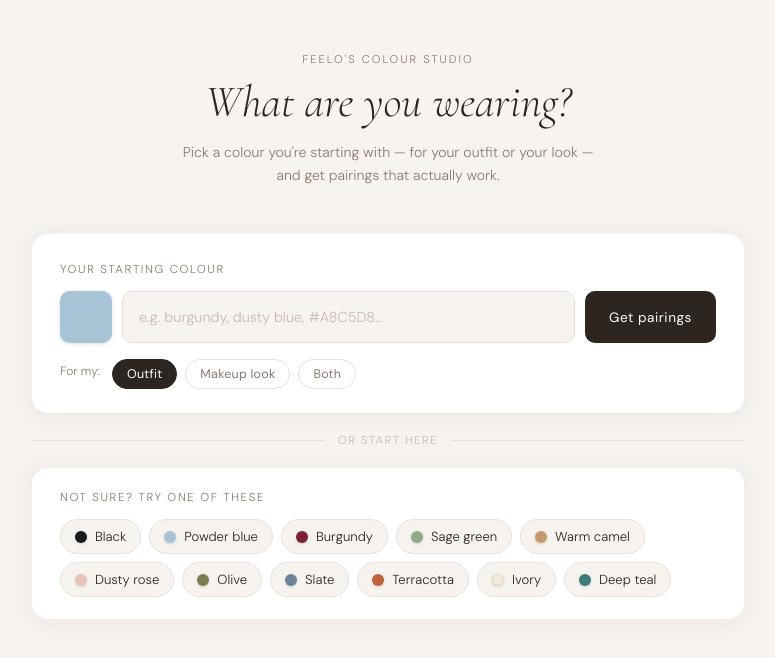
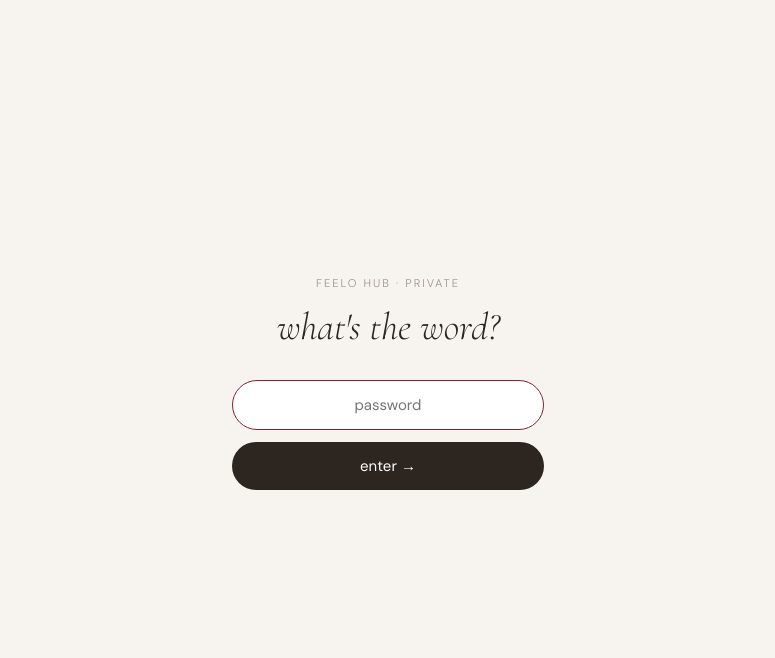
Before and after one commit to lunatheomilo/feelo-hub, a website: page public/colour-tool.html in a window 1280 px wide. Shown: the whole page, without its empty margins (252-1027 px from the left). Drawn offline with nearby package versions, Linux system fonts and the light colour scheme.

Commit message:
update colour pills

```diff
--- a/public/colour-tool.html
+++ b/public/colour-tool.html
@@ -460,6 +460,120 @@
 </style>
 </head>
 <body>
+
+  <!-- Password gate -->
+  <div id="auth-gate" style="
+    display: flex;
+    align-items: center;
+    justify-content: center;
+    min-height: 100vh;
+    background: #F7F4F0;
+    font-family: 'DM Sans', sans-serif;
+  ">
+    <div style="width: 100%; max-width: 360px; padding: 0 24px; text-align: center;">
+      <p style="
+        font-size: 0.7rem;
+        letter-spacing: 0.18em;
+        text-transform: uppercase;
+        color: #A0908A;
+        margin: 0 0 16px;
+      ">feelo hub · private</p>
+      <h2 style="
+        font-family: 'Cormorant Garamond', Georgia, serif;
+        font-size: 2.4rem;
+        font-weight: 300;
+        font-style: italic;
+        color: #2C2520;
+        margin: 0 0 32px;
+        line-height: 1.1;
+      ">what's the word?</h2>
+      <input
+        id="auth-input"
+        type="password"
+        placeholder="password"
+        autocomplete="current-password"
+        style="
+          width: 100%;
+          padding: 14px 18px;
+          background: #fff;
+          border: 1.5px solid #E8E0D8;
+          border-radius: 999px;
+          color: #2C2520;
+          font-family: 'DM Sans', sans-serif;
+          font-size: 15px;
+          outline: none;
+          box-sizing: border-box;
+          text-align: center;
+          margin-bottom: 12px;
+          transition: border-color 0.2s;
+        "
+      />
+      <button
+        id="auth-submit"
+        type="button"
+        style="
+          width: 100%;
+          padding: 14px 18px;
+          background: #2C2520;
+          border: none;
+          border-radius: 999px;
+          color: #fff;
+          font-family: 'DM Sans', sans-serif;
+          font-size: 15px;
+          cursor: pointer;
+          transition: opacity 0.2s;
+        "
+      >enter →</button>
+      <p id="auth-error" style="
+        margin: 16px 0 0;
+        font-size: 0.75rem;
+        color: #7D2235;
+        letter-spacing: 0.04em;
+        min-height: 18px;
+      "></p>
+    </div>
+  </div>
+
+  <script>
+    (function () {
+      var gate = document.getElementById('auth-gate');
+      var main = document.getElementById('main-content');
+      var input = document.getElementById('auth-input');
+      var submit = document.getElementById('auth-submit');
+      var error = document.getElementById('auth-error');
+      function unlock() {
+        sessionStorage.setItem('gp-auth', 'yes');
+        gate.style.display = 'none';
+        main.style.display = 'block';
+      }
+      if (sessionStorage.getItem('gp-auth') === 'yes') {
+        gate.style.display = 'none';
+        main.style.display = 'block';
+        return;
+      }
+      submit.addEventListener('click', function () {
+        if (input.value === 'Feelo1234') {
+          unlock();
+        } else {
+          error.textContent = 'incorrect password.';
+          input.value = '';
+          input.focus();
+        }
+      });
+      input.addEventListener('keydown', function (e) {
+        if (e.key === 'Enter') submit.click();
+      });
+      input.addEventListener('focus', function () {
+        input.style.borderColor = '#7D2235';
+      });
+      input.addEventListener('blur', function () {
+        input.style.borderColor = '#E8E0D8';
+      });
+      input.focus();
+    })();
+  </script>
+
+<div id="main-content" style="display:none;">
 <div class="page">
 
   <!-- Header -->
@@ -502,38 +616,35 @@
   <div class="inspire-card">
     <span class="inspire-label">Not sure? Try one of these</span>
     <div class="inspire-pills" id="inspirePills">
+      <!-- Neutrals -->
       <button class="inspire-pill" data-colour="Black" data-hex="#1A1A1A">
         <span class="pill-dot" style="background:#1A1A1A;"></span> Black
       </button>
+      <button class="inspire-pill" data-colour="Ivory" data-hex="#F2EAD8">
+        <span class="pill-dot" style="background:#F2EAD8; border:1px solid #E0D8CC;"></span> Ivory
+      </button>
+      <!-- Pastels -->
+      <button class="inspire-pill" data-colour="Pastel yellow" data-hex="#F5EDA0">
+        <span class="pill-dot" style="background:#F5EDA0; border:1px solid #E0D8A0;"></span> Pastel yellow
+      </button>
+      <!-- Blues -->
       <button class="inspire-pill" data-colour="Powder blue" data-hex="#A8C5D8">
         <span class="pill-dot" style="background:#A8C5D8;"></span> Powder blue
       </button>
-      <button class="inspire-pill" data-colour="Burgundy" data-hex="#7D2235">
-        <span class="pill-dot" style="background:#7D2235;"></span> Burgundy
-      </button>
+      <!-- Greens -->
       <button class="inspire-pill" data-colour="Sage green" data-hex="#8FA98A">
         <span class="pill-dot" style="background:#8FA98A;"></span> Sage green
-      </button>
-      <button class="inspire-pill" data-colour="Warm camel" data-hex="#C49A6C">
-        <span class="pill-dot" style="background:#C49A6C;"></span> Warm camel
-      </button>
-      <button class="inspire-pill" data-colour="Dusty rose" data-hex="#E8C4B8">
-        <span class="pill-dot" style="background:#E8C4B8;"></span> Dusty rose
       </button>
       <button class="inspire-pill" data-colour="Olive" data-hex="#7A7E50">
         <span class="pill-dot" style="background:#7A7E50;"></span> Olive
       </button>
-      <button class="inspire-pill" data-colour="Slate" data-hex="#6E849A">
-        <span class="pill-dot" style="background:#6E849A;"></span> Slate
+      <!-- Reds & wines -->
+      <button class="inspire-pill" data-colour="Burgundy" data-hex="#7D2235">
+        <span class="pill-dot" style="background:#7D2235;"></span> Burgundy
       </button>
-      <button class="inspire-pill" data-colour="Terracotta" data-hex="#C1603A">
-        <span class="pill-dot" style="background:#C1603A;"></span> Terracotta
-      </button>
-      <button class="inspire-pill" data-colour="Ivory" data-hex="#F2EAD8">
-        <span class="pill-dot" style="background:#F2EAD8; border:1px solid #E0D8CC;"></span> Ivory
-      </button>
-      <button class="inspire-pill" data-colour="Deep teal" data-hex="#3D7A7A">
-        <span class="pill-dot" style="background:#3D7A7A;"></span> Deep teal
+      <!-- Earthy & warm -->
+      <button class="inspire-pill" data-colour="Chocolate brown" data-hex="#4A2C1A">
+        <span class="pill-dot" style="background:#4A2C1A;"></span> Chocolate brown
       </button>
     </div>
   </div>
@@ -676,11 +787,16 @@ Respond ONLY with valid JSON — no preamble, no markdown, no backticks. Use thi
 }`;
 
     try {
-     const res = await fetch('/api/colour-pairings', {
-  method: 'POST',
-  headers: { 'Content-Type': 'application/json' },
-  body: JSON.stringify({ prompt })
-});
+      const res = await fetch('https://api.anthropic.com/v1/messages', {
+        method: 'POST',
+        headers: { 'Content-Type': 'application/json' },
+        body: JSON.stringify({
+          model: 'claude-sonnet-4-6',
+          max_tokens: 2000,
+          tools: [{ type: 'web_search_20250305', name: 'web_search' }],
+          messages: [{ role: 'user', content: prompt }]
+        })
+      });
 
       if (!res.ok) throw new Error(`API error ${res.status}`);
 
@@ -756,5 +872,6 @@ Respond ONLY with valid JSON — no preamble, no markdown, no backticks. Use thi
     section.scrollIntoView({ behavior: 'smooth', block: 'start' });
   }
 </script>
+</div>
 </body>
 </html>
```
